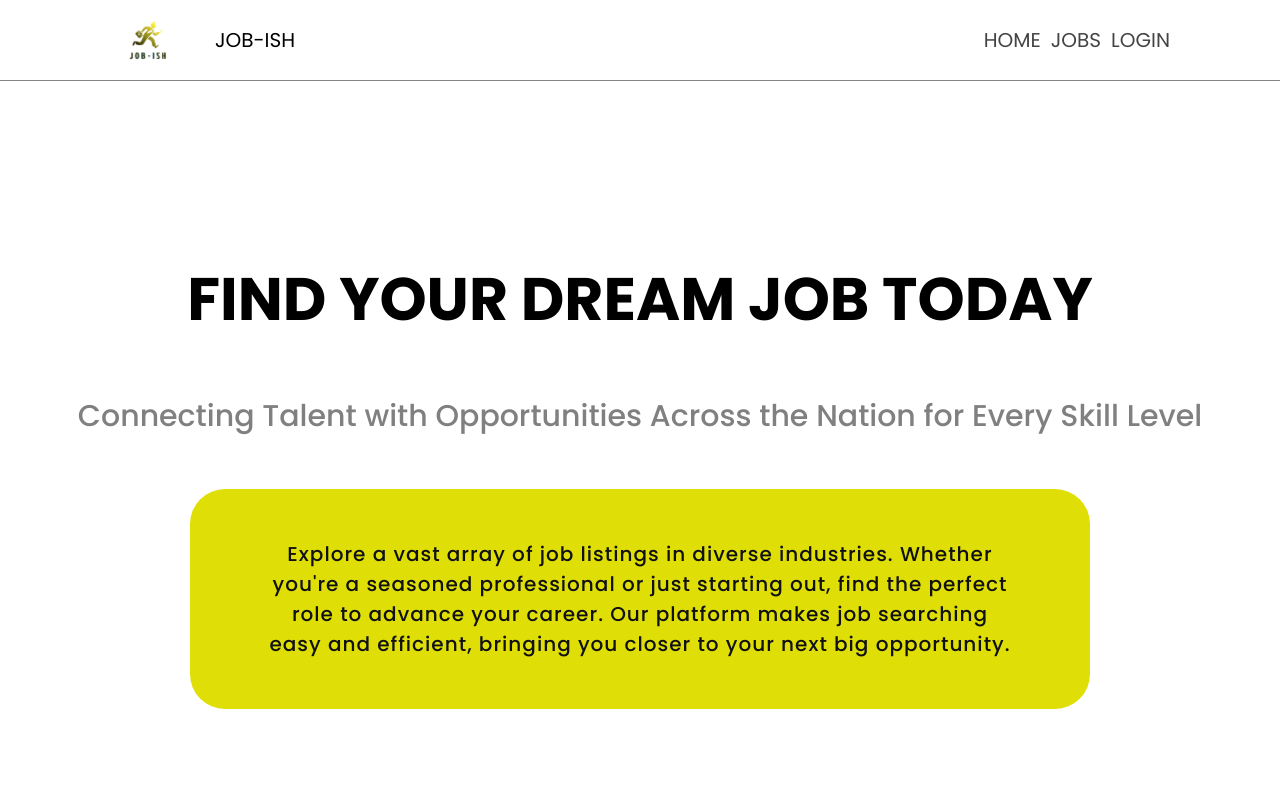
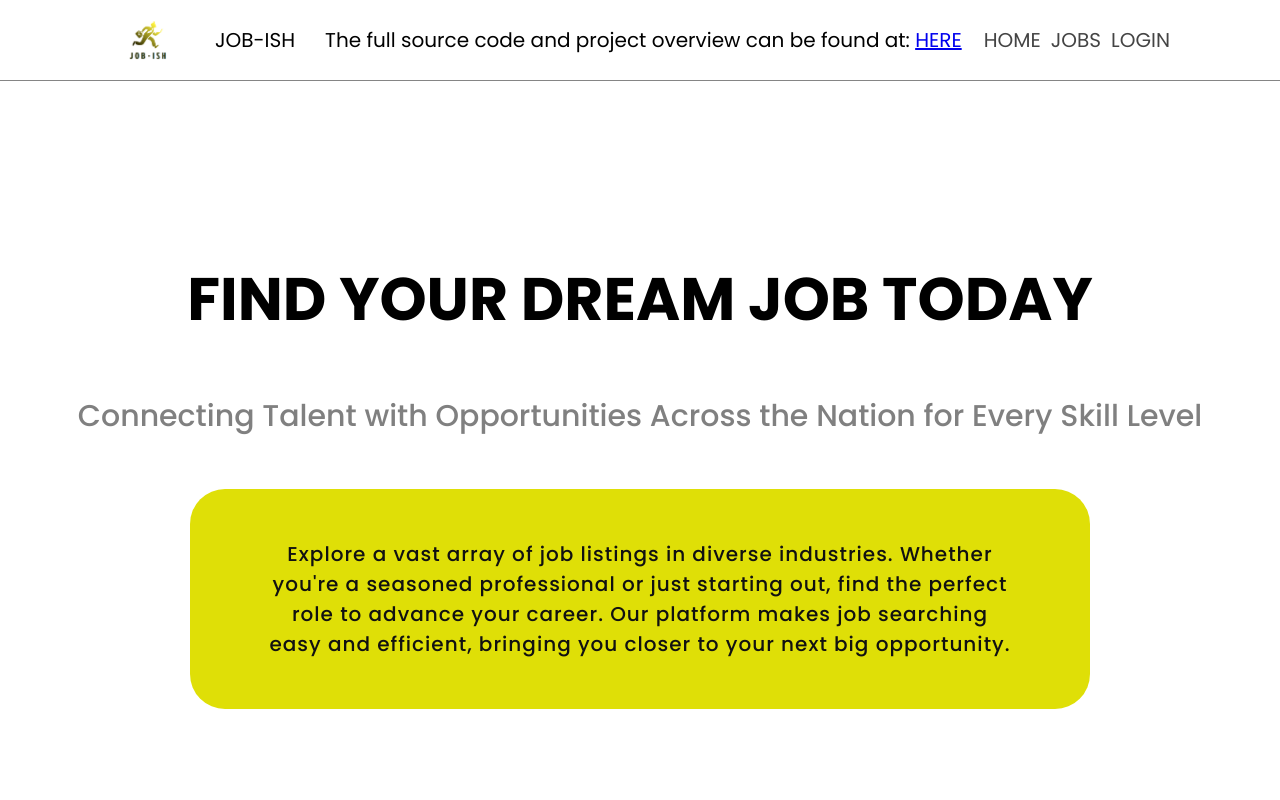
Before and after one commit to ishaanbhugra/job_portal_frontend, a React (Vite) app: page / in a window 1280 px wide. Shown: the top 800 px of the page. Built offline with nearby package versions, Linux system fonts and the light colour scheme; no server answers.

Commit message:
navbar-update

```diff
--- a/src/components/Navbar.jsx
+++ b/src/components/Navbar.jsx
@@ -11,6 +11,7 @@ const Navbar = () => {
         <div className="logo">
           <img src="/logo.png" alt="logo" />
           JOB-ISH
+<p>The full source code and project overview can be found at: <a href="https://github.com/ishaanbhugra/job_portal_full">HERE</a> </p>
         </div>
         <div className="links">
           <ul>
```
